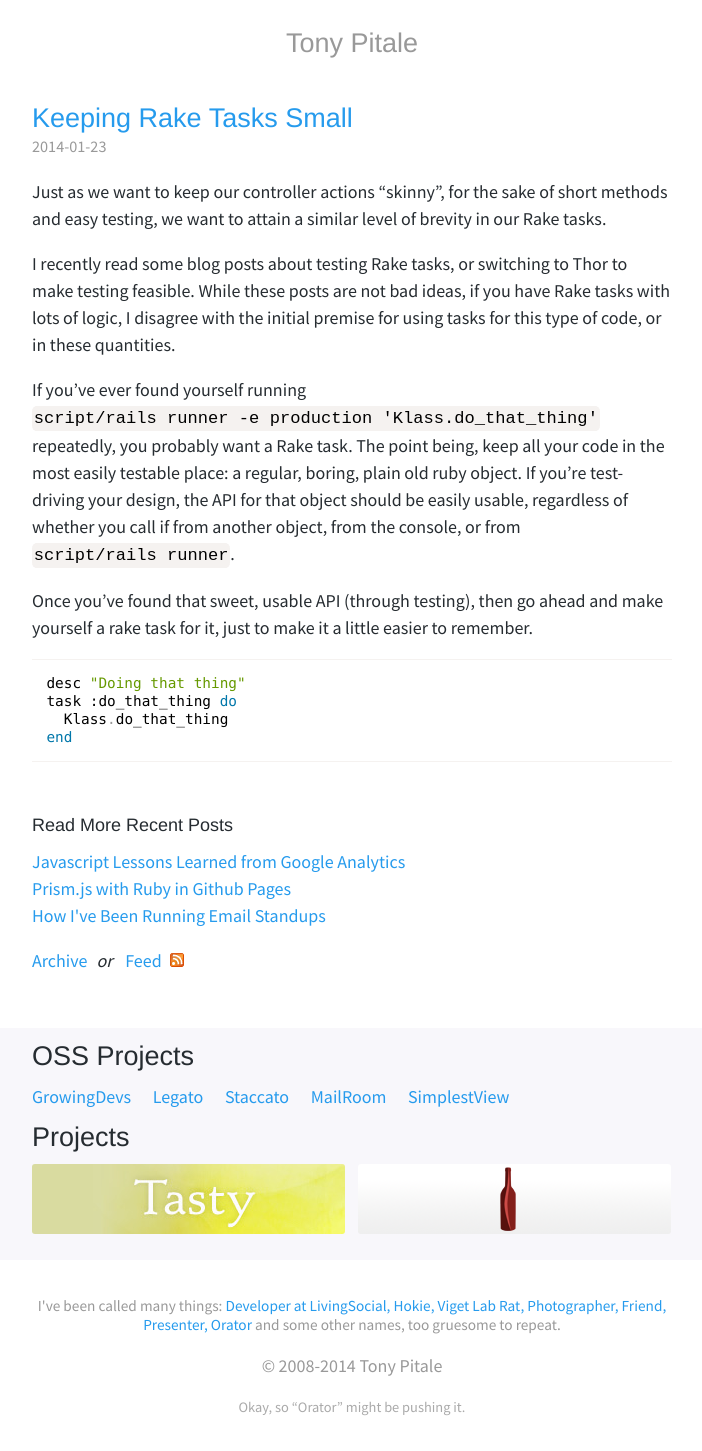
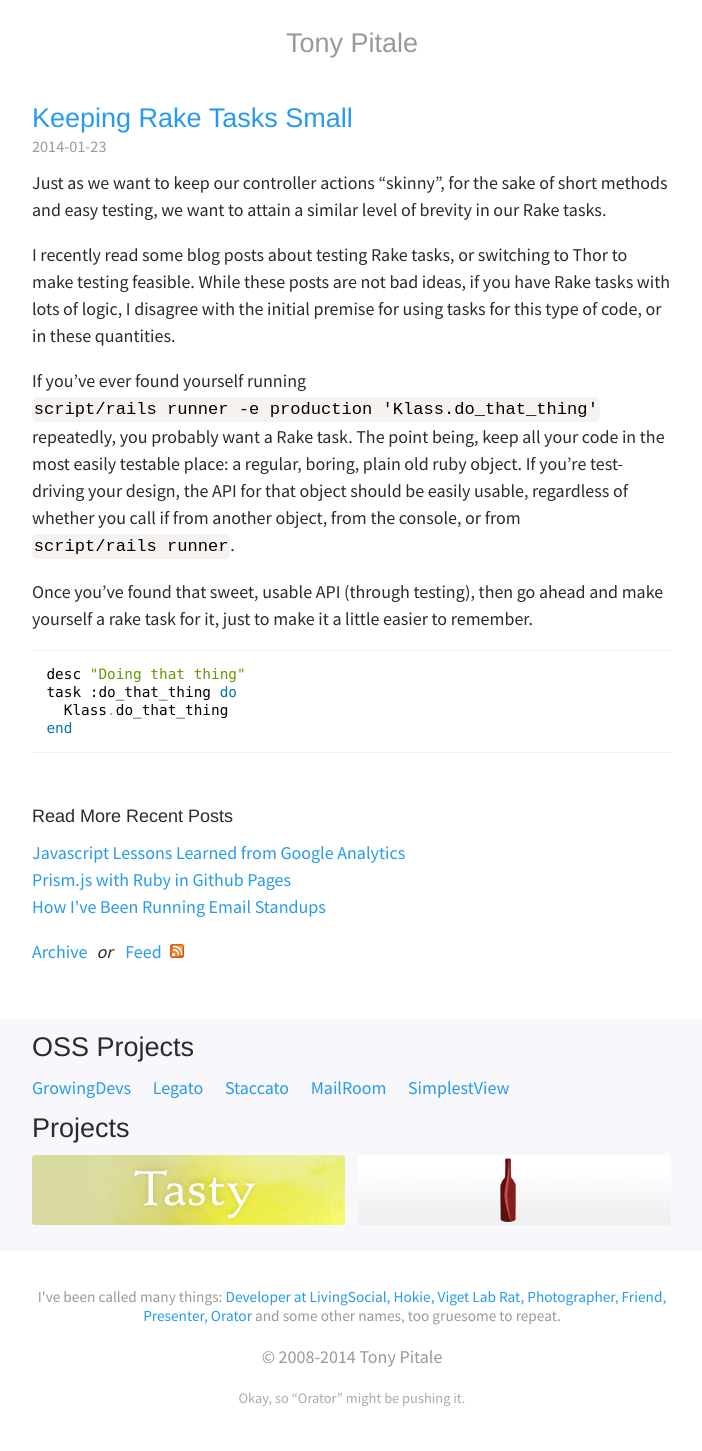
Before and after one commit to tpitale/tpitale.github.io, a Jekyll site: the page built from index.html, in a window 1280 px wide. Shown: the whole page, without its empty margins (288-990 px from the left). Built offline with Jekyll 4.4.1, drawn with Linux system fonts in a browser that asks for light colours.

Commit message:
move screen.scss to application.scss since I keep forgetting; tweak the font-family, color, and weight of h2-h6

```diff
--- a/_layouts/application.html
+++ b/_layouts/application.html
@@ -8,7 +8,7 @@
 
 		<title>{{page.title}}</title>
 
-		<link rel="stylesheet" href="/stylesheets/screen.css" type="text/css" media="screen" />
+		<link rel="stylesheet" href="/stylesheets/application.css" type="text/css" media="screen" />
 	</head>
 	<body>
 		<div class="header wrap">
--- a/_sass/_config.scss
+++ b/_sass/_config.scss
@@ -14,6 +14,7 @@ $purple: #5f2699;
 $red: #c62828;
 $white: #FFFFFF;
 $yellow: #f0b005;
+$black: #000000;
 
 // Defaults
 
@@ -24,7 +25,8 @@ $default-transition-function: linear;
 
 // Font Family
 $default-font-family: 'Source Sans Pro', 'Helvetica Neue', Helvetica-Neue, helvetica, sans-serif;
-$header-font-family: "HelveticaNeue-Light", "Helvetica Neue Light", "Helvetica Neue", Helvetica sans-serif;
+$header-font-family: "HelveticaNeue-Light", "Helvetica Neue Light", "Helvetica Neue", Helvetica, sans-serif;
+$secondary-header-font-family: "Helvetica Neue", Helvetica, sans-serif;
 
 // Responsive breakpoints
 
--- /dev/null
+++ b/stylesheets/application.css
@@ -0,0 +1,523 @@
+/* Welcome to Compass.
+ * In this file you should write your main styles. (or centralize your imports)
+ * Import this file using the following HTML or equivalent:
+ * <link href="/stylesheets/screen.css" media="screen, projection" rel="stylesheet" type="text/css" /> */
+/* line 17, ../../../../.gem/ruby/1.9.3/gems/compass-0.13.alpha.0/frameworks/compass/stylesheets/compass/reset/_utilities.scss */
+html, body, div, span, applet, object, iframe,
+h1, h2, h3, h4, h5, h6, p, blockquote, pre,
+a, abbr, acronym, address, big, cite, code,
+del, dfn, em, img, ins, kbd, q, s, samp,
+small, strike, strong, sub, sup, tt, var,
+b, u, i, center,
+dl, dt, dd, ol, ul, li,
+fieldset, form, label, legend,
+table, caption, tbody, tfoot, thead, tr, th, td,
+article, aside, canvas, details, embed,
+figure, figcaption, footer, header, hgroup,
+menu, nav, output, ruby, section, summary,
+time, mark, audio, video {
+  margin: 0;
+  padding: 0;
+  border: 0;
+  font: inherit;
+  font-size: 100%;
+  vertical-align: baseline;
+}
+
+/* line 22, ../../../../.gem/ruby/1.9.3/gems/compass-0.13.alpha.0/frameworks/compass/stylesheets/compass/reset/_utilities.scss */
+html {
+  line-height: 1;
+}
+
+/* line 24, ../../../../.gem/ruby/1.9.3/gems/compass-0.13.alpha.0/frameworks/compass/stylesheets/compass/reset/_utilities.scss */
+ol, ul {
+  list-style: none;
+}
+
+/* line 26, ../../../../.gem/ruby/1.9.3/gems/compass-0.13.alpha.0/frameworks/compass/stylesheets/compass/reset/_utilities.scss */
+table {
+  border-collapse: collapse;
+  border-spacing: 0;
+}
+
+/* line 28, ../../../../.gem/ruby/1.9.3/gems/compass-0.13.alpha.0/frameworks/compass/stylesheets/compass/reset/_utilities.scss */
+caption, th, td {
+  text-align: left;
+  font-weight: normal;
+  vertical-align: middle;
+}
+
+/* line 30, ../../../../.gem/ruby/1.9.3/gems/compass-0.13.alpha.0/frameworks/compass/stylesheets/compass/reset/_utilities.scss */
+q, blockquote {
+  quotes: none;
+}
+/* line 103, ../../../../.gem/ruby/1.9.3/gems/compass-0.13.alpha.0/frameworks/compass/stylesheets/compass/reset/_utilities.scss */
+q:before, q:after, blockquote:before, blockquote:after {
+  content: "";
+  content: none;
+}
+
+/* line 32, ../../../../.gem/ruby/1.9.3/gems/compass-0.13.alpha.0/frameworks/compass/stylesheets/compass/reset/_utilities.scss */
+a img {
+  border: none;
+}
+
+/* line 116, ../../../../.gem/ruby/1.9.3/gems/compass-0.13.alpha.0/frameworks/compass/stylesheets/compass/reset/_utilities.scss */
+article, aside, details, figcaption, figure, footer, header, hgroup, menu, nav, section, summary {
+  display: block;
+}
+
+/* line 16, ../_sass/application.scss */
+.gist-meta {
+  display: none;
+}
+
+/* line 17, ../_sass/application.scss */
+.gist .gist-file {
+  border: none !important;
+  margin-bottom: 0px !important;
+}
+
+/* line 18, ../_sass/application.scss */
+.gist .gist-file .gist-data {
+  font-size: 90% !important;
+  border-bottom: none !important;
+  background-color: #FFF !important;
+}
+
+/* line 25, ../_sass/application.scss */
+.group:before,
+.group:after {
+  content: "";
+  display: table;
+}
+
+/* line 30, ../_sass/application.scss */
+.group:after {
+  clear: both;
+}
+
+/* For IE 6/7 (trigger hasLayout) */
+/* line 35, ../_sass/application.scss */
+.group {
+  zoom: 1;
+}
+
+/* line 39, ../_sass/application.scss */
+body {
+  font-size: 18px;
+  color: #262c31;
+  line-height: 1.5em;
+  -webkit-font-smoothing: antialiased;
+  font-family: "Source Sans Pro", "Helvetica Neue", Helvetica-Neue, helvetica, sans-serif;
+}
+
+/* line 47, ../_sass/application.scss */
+h1 {
+  font-family: "HelveticaNeue-Light", "Helvetica Neue Light", "Helvetica Neue", Helvetica, sans-serif;
+}
+
+/* line 55, ../_sass/application.scss */
+h2, h3, h4, h5, h6 {
+  font-weight: 400;
+  font-family: "Helvetica Neue", Helvetica, sans-serif;
+}
+
+/* line 60, ../_sass/application.scss */
+a {
+  color: #269bed;
+  text-decoration: none;
+}
+/* line 63, ../_sass/application.scss */
+a:hover {
+  text-decoration: underline;
+}
+
+/* Layout
+=============================================================================*/
+/* line 70, ../_sass/application.scss */
+.wrap {
+  margin: 0 auto;
+  min-width: 320px;
+  max-width: 640px;
+}
+
+/* line 76, ../_sass/application.scss */
+.layer {
+  background-color: white;
+}
+
+/* Header
+=============================================================================*/
+/* line 82, ../_sass/application.scss */
+.header {
+  margin: 30px auto;
+}
+/* line 85, ../_sass/application.scss */
+.header h1 {
+  font-size: 150%;
+  text-align: center;
+}
+/* line 89, ../_sass/application.scss */
+.header h1 a {
+  color: #999999;
+}
+/* line 92, ../_sass/application.scss */
+.header h1 a:hover {
+  color: #262c31;
+  text-decoration: none;
+}
+
+/* Content
+=============================================================================*/
+/* Post
+=============================================================================*/
+/* line 105, ../_sass/application.scss */
+.post {
+  padding: 1em;
+  overflow: hidden;
+  background-color: white;
+}
+/* line 111, ../_sass/application.scss */
+.post h1 {
+  color: #269bed;
+  font-size: 150%;
+  text-align: left;
+  font-weight: 300;
+}
+/* line 119, ../_sass/application.scss */
+.post h3 {
+  color: black;
+  font-size: 120%;
+  text-align: left;
+  margin-top: 1.5em;
+}
+/* line 126, ../_sass/application.scss */
+.post h4 {
+  color: black;
+  font-size: 105%;
+  text-align: left;
+}
+/* line 132, ../_sass/application.scss */
+.post span.created {
+  font-size: 90%;
+  color: #999999;
+}
+/* line 137, ../_sass/application.scss */
+.post p {
+  margin: 0.5em 0 1em 0;
+}
+/* line 141, ../_sass/application.scss */
+.post a.gist-link {
+  /*margin-left: 10px;*/
+}
+/* line 145, ../_sass/application.scss */
+.post img {
+  width: 300px;
+  margin: 0 10px;
+}
+/* line 151, ../_sass/application.scss */
+.post span.inline-code,
+.post p code {
+  font-size: 95%;
+  font-family: monospace;
+  background-color: #f5f2f0;
+}
+/* line 157, ../_sass/application.scss */
+.post ul {
+  list-style: square inside none;
+  margin: 1em 0;
+}
+/* line 161, ../_sass/application.scss */
+.post ul li {
+  line-height: 1.25em;
+}
+/* line 167, ../_sass/application.scss */
+.post pre {
+  margin: 1em 0;
+  font-size: 80%;
+  line-height: 1.25em;
+}
+
+/* Posts
+=============================================================================*/
+/* line 176, ../_sass/application.scss */
+.recent-posts {
+  padding: 1em;
+}
+/* line 179, ../_sass/application.scss */
+.recent-posts h2 {
+  margin-bottom: 0.5em;
+}
+/* line 184, ../_sass/application.scss */
+.recent-posts li.post-links b {
+  margin: 0 0.5em;
+  font-style: italic;
+}
+/* line 189, ../_sass/application.scss */
+.recent-posts li.post-links a {
+  padding: 1em 0;
+  display: inline-block;
+}
+/* line 197, ../_sass/application.scss */
+.recent-posts li.post-links a.feed {
+  padding-right: 2em;
+  background: transparent url("/images/feed.png") 2.5em 1.35em no-repeat;
+}
+
+/* line 204, ../_sass/application.scss */
+ul.posts {
+  padding: 10px 0;
+  margin: 30px auto;
+  background-color: white;
+}
+/* line 209, ../_sass/application.scss */
+ul.posts li {
+  padding: 0 12px;
+}
+/* line 212, ../_sass/application.scss */
+ul.posts li a {
+  line-height: 1.25em;
+}
+
+/* Photos
+=============================================================================*/
+/* line 221, ../_sass/application.scss */
+.photos {
+  height: 75px;
+  overflow: hidden;
+  margin: 30px auto;
+}
+/* line 226, ../_sass/application.scss */
+.photos .photos-container {
+  width: 2250px;
+}
+/* line 230, ../_sass/application.scss */
+.photos .flickr_badge_image {
+  float: left;
+}
+
+/* Projects
+=============================================================================*/
+/* line 238, ../_sass/application.scss */
+.projects {
+  width: 100%;
+  padding: 1px 0;
+  margin: 1em auto;
+  background-color: #f8f7fb;
+}
+/* line 244, ../_sass/application.scss */
+.projects h2 {
+  color: #262c31;
+  font-size: 150%;
+  text-align: left;
+  margin: 0.5em auto;
+  font-weight: normal;
+  font-family: "HelveticaNeue-Light", "Helvetica Neue Light", "Helvetica Neue", Helvetica sans-serif;
+}
+/* line 253, ../_sass/application.scss */
+.projects ul {
+  margin-top: 0.5em;
+  margin-bottom: 0.5em;
+}
+/* line 257, ../_sass/application.scss */
+.projects ul li {
+  padding-right: 1em;
+  display: inline-block;
+}
+/* line 263, ../_sass/application.scss */
+.projects .projects-container {
+  margin-bottom: 1em;
+}
+/* line 266, ../_sass/application.scss */
+.projects .projects-container a {
+  width: 313px;
+  height: 70px;
+  display: inline-block;
+  -webkit-border-radius: 3px;
+  -moz-border-radius: 3px;
+  -ms-border-radius: 3px;
+  -o-border-radius: 3px;
+  border-radius: 3px;
+}
+/* line 271, ../_sass/application.scss */
+.projects .projects-container a:first-child {
+  margin-right: 0.5em;
+}
+/* line 277, ../_sass/application.scss */
+.projects .projects-container a h3, .projects .projects-container a span {
+  display: none;
+}
+/* line 283, ../_sass/application.scss */
+.projects a.tasty {
+  background: #d9df9e url("/images/tasty.png") no-repeat -90px -88px;
+}
+/* line 287, ../_sass/application.scss */
+.projects a.winepos {
+  background: white url("/images/winepos.png") no-repeat 0px -7px;
+}
+
+/* Footer
+=============================================================================*/
+/* line 3, ../_sass/_footer.scss */
+.footer {
+  padding-top: 1em;
+  text-align: center;
+  padding-bottom: 30px;
+}
+/* line 9, ../_sass/_footer.scss */
+.footer p.about {
+  font-size: 85%;
+  color: #999999;
+  line-height: 1.25em;
+}
+/* line 15, ../_sass/_footer.scss */
+.footer p.about a {
+  color: #269bed;
+}
+/* line 19, ../_sass/_footer.scss */
+.footer p.copyright {
+  color: #999999;
+  padding-top: 1em;
+}
+/* line 24, ../_sass/_footer.scss */
+.footer p.copyright a {
+  color: #999999;
+}
+/* line 28, ../_sass/_footer.scss */
+.footer p.ps {
+  margin-top: 1em;
+  font-size: 80%;
+  color: #aaaaaa;
+}
+
+/* Prism
+=============================================================================*/
+/**
+ * prism.js default theme for JavaScript, CSS and HTML
+ * Based on dabblet (http://dabblet.com)
+ * @author Lea Verou
+ */
+/* line 11, ../_sass/_prism.scss */
+code[class*="language-"],
+pre[class*="language-"] {
+  color: black;
+  font-family: Consolas, Monaco, 'Andale Mono', monospace;
+  direction: ltr;
+  text-align: left;
+  white-space: pre;
+  word-spacing: normal;
+  -moz-tab-size: 4;
+  -o-tab-size: 4;
+  tab-size: 4;
+  -webkit-hyphens: none;
+  -moz-hyphens: none;
+  -ms-hyphens: none;
+  hyphens: none;
+}
+
+/* line 30, ../_sass/_prism.scss */
+::-moz-selection {
+  text-shadow: none;
+  background: #b3d4fc;
+}
+
+/* line 35, ../_sass/_prism.scss */
+::selection {
+  text-shadow: none;
+  background: #b3d4fc;
+}
+
+@media print {
+  /* line 42, ../_sass/_prism.scss */
+  code[class*="language-"],
+  pre[class*="language-"] {
+    text-shadow: none;
+  }
+}
+/* Code blocks */
+/* line 48, ../_sass/_prism.scss */
+pre[class*="language-"] {
+  padding: 1em;
+  overflow: auto;
+}
+
+/* line 54, ../_sass/_prism.scss */
+:not(pre) > code[class*="language-"],
+pre[class*="language-"] {
+  border-top: 1px solid #f5f2f0;
+  border-bottom: 1px solid #f5f2f0;
+}
+
+/* Inline code */
+/* line 60, ../_sass/_prism.scss */
+:not(pre) > code[class*="language-"] {
+  padding: .1em;
+  border-radius: .3em;
+}
+
+/* line 68, ../_sass/_prism.scss */
+.token.comment,
+.token.prolog,
+.token.doctype,
+.token.cdata {
+  color: slategray;
+}
+
+/* line 72, ../_sass/_prism.scss */
+.token.punctuation {
+  color: #999;
+}
+
+/* line 76, ../_sass/_prism.scss */
+.namespace {
+  opacity: .7;
+}
+
+/* line 83, ../_sass/_prism.scss */
+.token.property,
+.token.tag,
+.token.boolean,
+.token.number {
+  color: #905;
+}
+
+/* line 89, ../_sass/_prism.scss */
+.token.selector,
+.token.attr-name,
+.token.string {
+  color: #690;
+}
+
+/* line 97, ../_sass/_prism.scss */
+.token.operator,
+.token.entity,
+.token.url,
+.language-css .token.string,
+.style .token.string {
+  color: #a67f59;
+  background: rgba(255, 255, 255, 0.5);
+}
+
+/* line 104, ../_sass/_prism.scss */
+.token.atrule,
+.token.attr-value,
+.token.keyword {
+  color: #07a;
+}
+
+/* line 110, ../_sass/_prism.scss */
+.token.regex,
+.token.important {
+  color: #e90;
+}
+
+/* line 114, ../_sass/_prism.scss */
+.token.important {
+  font-weight: bold;
+}
+
+/* line 118, ../_sass/_prism.scss */
+.token.entity {
+  cursor: help;
+}
```
Also changed, not shown: _sass/application.scss (renamed from _sass/screen.scss, +12 -9 lines).
